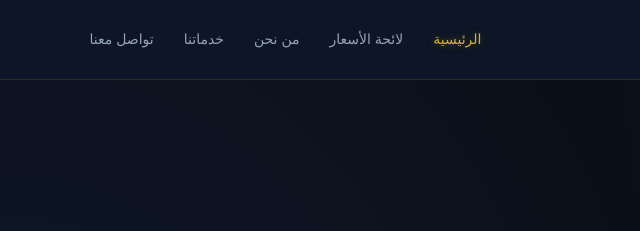
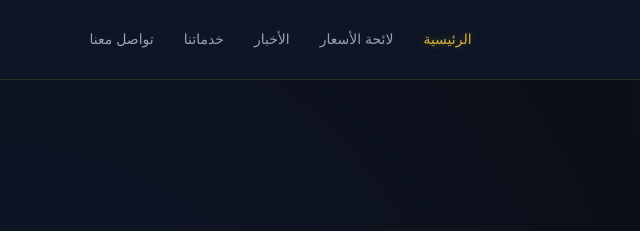
Before and after one commit to hanaaaboush-droid/nexora-finance, a website: page index.html in a window 1280 px wide. Shown: the top 231 px of the page, 0-640 px from the left. Drawn offline with Linux system fonts and the light colour scheme; no server answers; a web font is replaced by a local one.

Commit message:
Update navigation links and HTML structure

```diff
--- a/index.html
+++ b/index.html
@@ -25,7 +25,7 @@
         <nav>
             <a href="#" class="active">الرئيسية</a>
             <a href="#prices">لائحة الأسعار</a>
-            <a href="#">من نحن</a>
+            <a href="news.html">الأخبار</a>
             <a href="#">خدماتنا</a>
             <a href="#">تواصل معنا</a>
         </nav>
```
